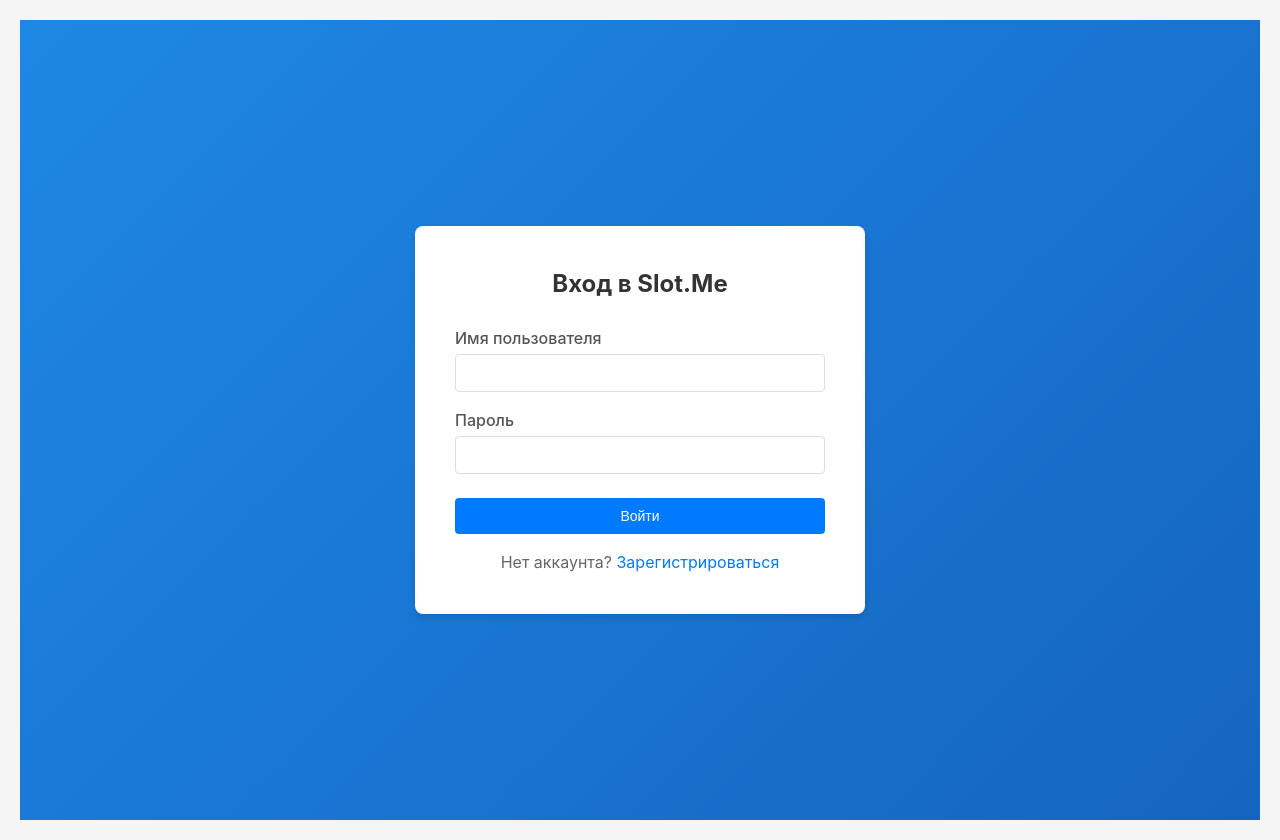
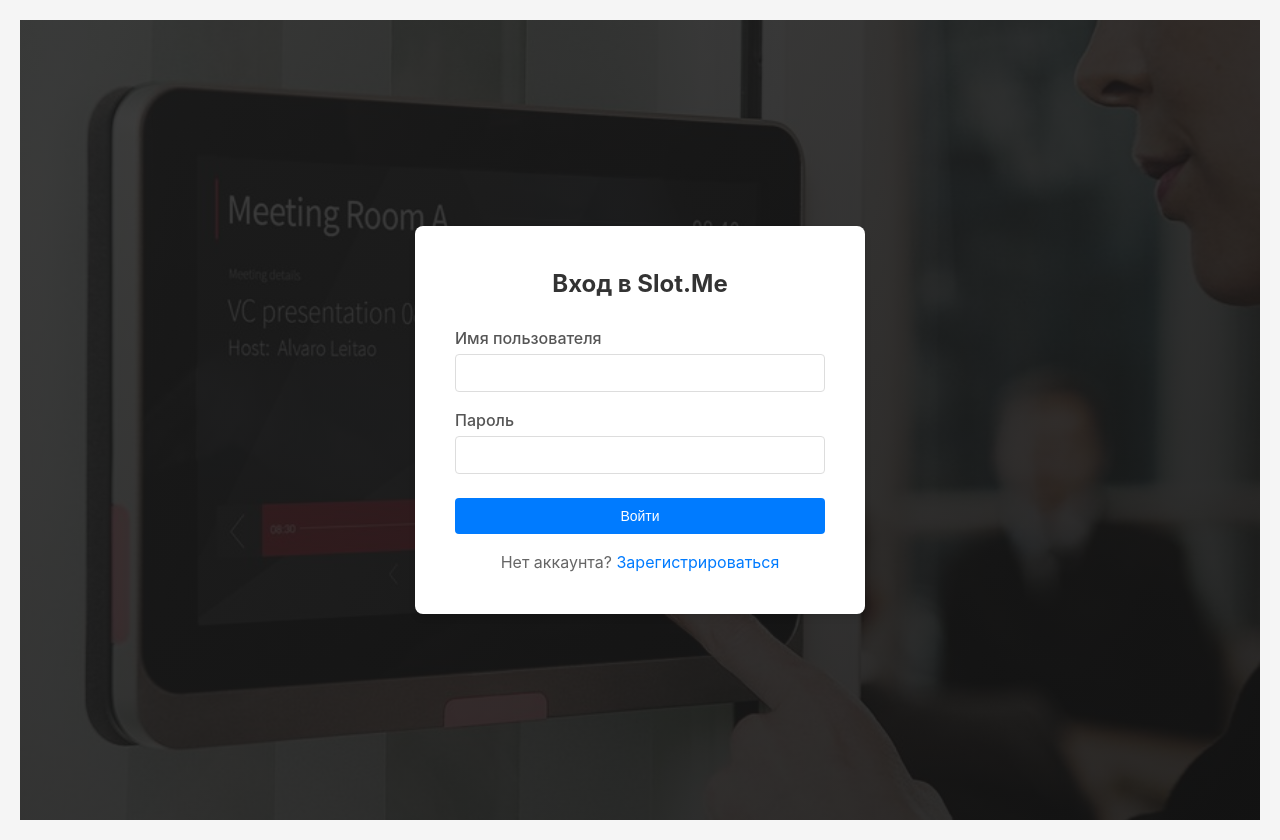
Before and after one commit to amogilev1993/room-booking-system, a React (Vite) app in the folder frontend/: page /login in a window 1280 px wide. Built offline with nearby package versions, Linux system fonts and the light colour scheme; no server answers; the HTML template or start-up script is replaced by a standard one.

Commit message:
Add background image for auth pages

```diff
--- a/frontend/src/pages/Auth.css
+++ b/frontend/src/pages/Auth.css
@@ -3,7 +3,8 @@
   justify-content: center;
   align-items: center;
   min-height: 100vh;
-  background: linear-gradient(135deg, #1e88e5 0%, #1565c0 100%);
+  background: linear-gradient(135deg, rgba(30, 30, 30, 0.85) 0%, rgba(20, 20, 20, 0.9) 100%),
+              url('/auth-bg.jpg') center/cover no-repeat fixed;
 }
 
 .auth-box {
```
Also changed, not shown: frontend/public/auth-bg.jpg (added).
